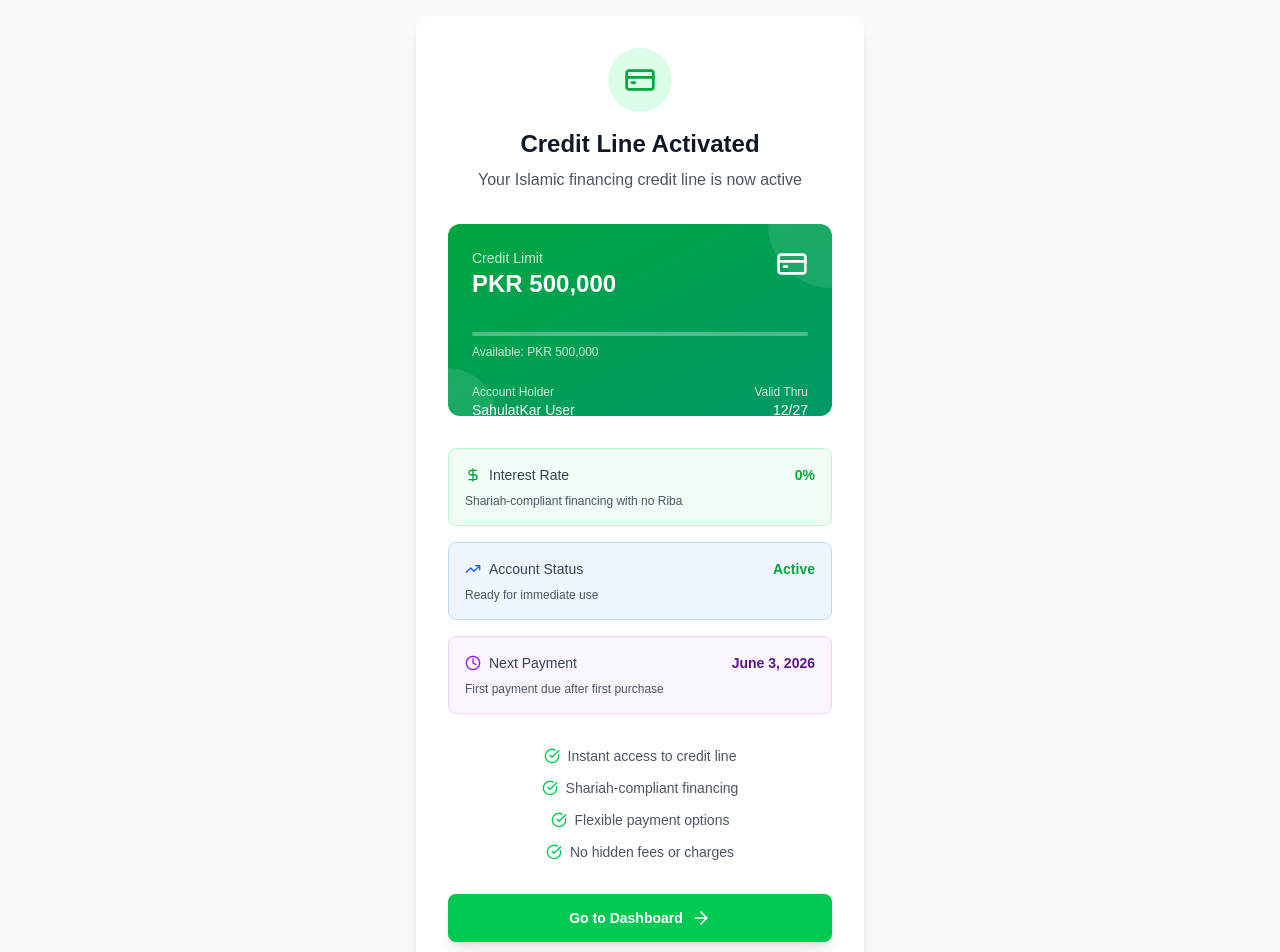
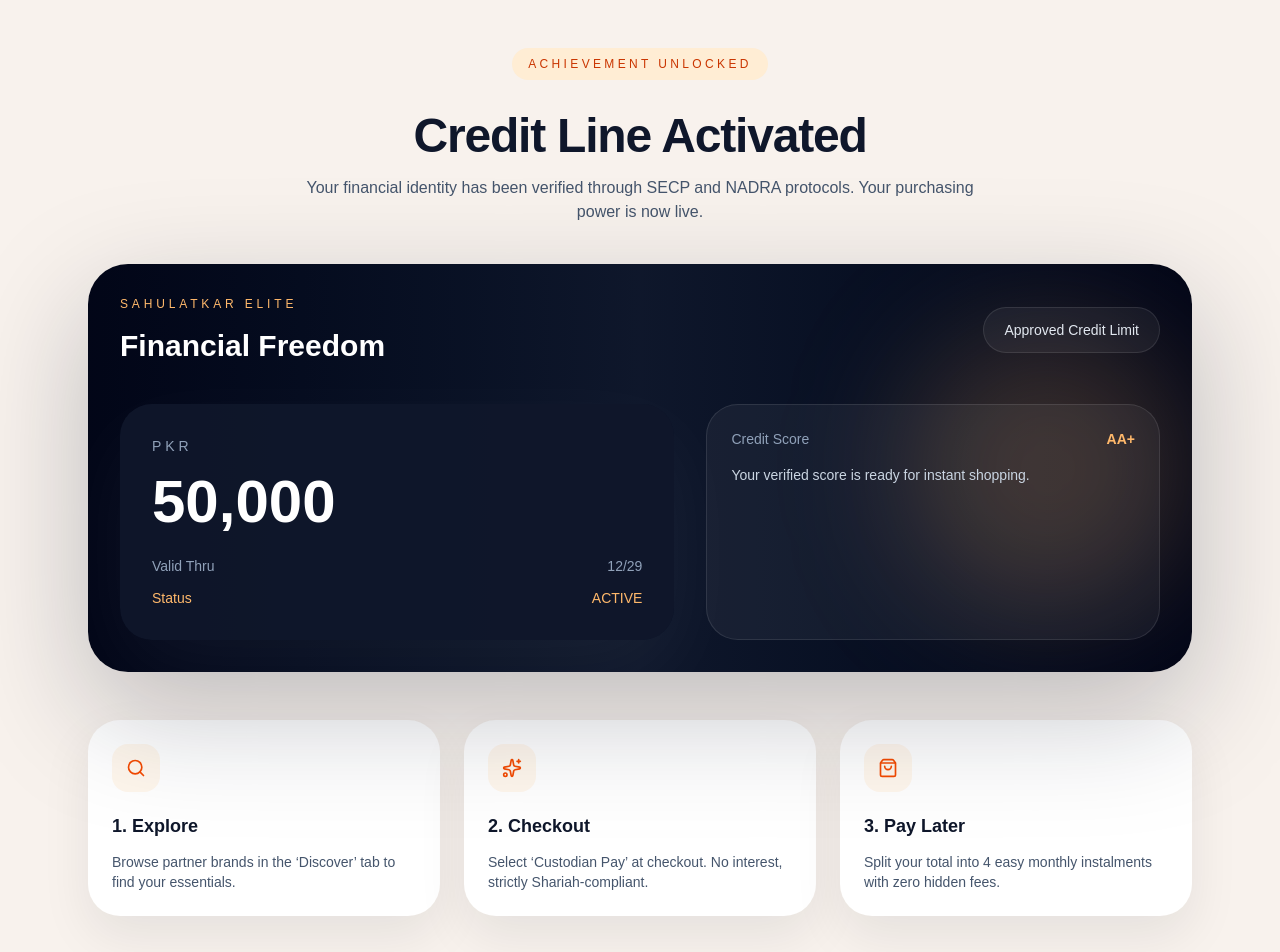
Before and after one commit to SahulatKar/Sahulatkar_Frontend, a Next.js app in the folder saulatkar-frontend/: page /financing/credit-line-activated in a window 1280 px wide. Shown: the top 952 px of the page. Built offline with nearby package versions, Linux system fonts and the light colour scheme.

Commit message:
Add credit line activated page with auto-redirect to product details

```diff
--- a/saulatkar-frontend/src/app/financing/credit-line-activated/page.tsx
+++ b/saulatkar-frontend/src/app/financing/credit-line-activated/page.tsx
@@ -1,247 +1,131 @@
 "use client"
 
 import { motion } from "framer-motion"
-import { useState, useEffect } from "react"
-import { CheckCircle, CreditCard, ArrowRight, Shield, TrendingUp, DollarSign, Clock } from "lucide-react"
+import { useEffect, useState } from "react"
+import { ArrowRight, Search, Shield, ShoppingBag, Sparkles } from "lucide-react"
 import { Button } from "@/components/ui/button"
 import { useRouter } from "next/navigation"
 
 export default function CreditLineActivated() {
-  const [countdown, setCountdown] = useState(10)
-  const [isActivating, setIsActivating] = useState(false)
-  const [activationComplete, setActivationComplete] = useState(false)
+  const [countdown, setCountdown] = useState(8)
   const router = useRouter()
 
   useEffect(() => {
-    // Start activation process
-    setIsActivating(true)
-
-    setTimeout(() => {
-      setIsActivating(false)
-      setActivationComplete(true)
-      localStorage.setItem('creditLineActivated', 'true')
-      localStorage.setItem('creditLimit', '500000')
-      localStorage.setItem('availableCredit', '500000')
-
-      // Start countdown for auto-redirect
-      const timer = setInterval(() => {
-        setCountdown(prev => {
+    const timer = window.setInterval(() => {
+      setCountdown((prev) => {
         if (prev <= 1) {
-            clearInterval(timer)
-            setTimeout(() => router.push('/dashboard'), 0)
+          window.clearInterval(timer)
+          router.push('/financing/product-details')
           return 0
         }
         return prev - 1
       })
     }, 1000)
 
-      return () => clearInterval(timer)
-    }, 3000)
+    return () => window.clearInterval(timer)
   }, [router])
 
-  const handleGoToDashboard = () => {
-    router.push('/dashboard')
+  const handleStartShopping = () => {
+    router.push('/financing/product-details')
   }
 
-  const creditDetails = {
-    creditLimit: 500000,
-    availableCredit: 500000,
-    interestRate: "0%",
-    monthlyPayment: 0,
-    nextPaymentDate: "June 3, 2026",
-    accountStatus: "Active"
+  const handleBack = () => {
+    router.push('/auth/verification-success')
   }
 
   return (
-    <div className="min-h-screen bg-gray-50 flex items-center justify-center p-4">
-      <motion.div
-        initial={{ opacity: 0, y: 20 }}
-        animate={{ opacity: 1, y: 0 }}
-        transition={{ duration: 0.6 }}
-        className="w-full max-w-md bg-white rounded-2xl shadow-lg p-8"
-      >
-        {/* Header */}
-        <motion.div
-          initial={{ opacity: 0 }}
-          animate={{ opacity: 1 }}
-          transition={{ duration: 0.6, delay: 0.2 }}
-          className="text-center mb-8"
-        >
-          <div className="w-16 h-16 bg-green-100 rounded-full flex items-center justify-center mx-auto mb-4">
-            <CreditCard className="w-8 h-8 text-green-600" />
-          </div>
-          <h1 className="text-2xl font-bold text-gray-900 mb-2">Credit Line Activated</h1>
-          <p className="text-gray-600">
-            Your Islamic financing credit line is now active
+    <div className="min-h-screen bg-[#f8f2ed] text-slate-900">
+      <div className="relative mx-auto max-w-6xl px-6 py-12">
+        <div className="mb-10 text-center">
+          <span className="inline-flex items-center rounded-full bg-orange-100 px-4 py-2 text-xs uppercase tracking-[0.28em] text-orange-700">
+            ACHIEVEMENT UNLOCKED
+          </span>
+          <h1 className="mt-8 text-5xl font-semibold tracking-tight">Credit Line Activated</h1>
+          <p className="mx-auto mt-4 max-w-2xl text-base text-slate-600">
+            Your financial identity has been verified through SECP and NADRA protocols. Your purchasing power is now live.
           </p>
-        </motion.div>
-
-        {/* Activation Progress */}
-        {isActivating && (
-          <motion.div
-            initial={{ opacity: 0 }}
-            animate={{ opacity: 1 }}
-            className="mb-8"
-          >
-            <div className="flex items-center justify-center space-x-2 mb-4">
-              <div className="w-2 h-2 bg-green-500 rounded-full animate-pulse"></div>
-              <div className="w-2 h-2 bg-green-500 rounded-full animate-pulse delay-75"></div>
-              <div className="w-2 h-2 bg-green-500 rounded-full animate-pulse delay-150"></div>
-            </div>
-            <p className="text-center text-gray-600 text-sm">
-              Activating your credit line...
-            </p>
-          </motion.div>
-        )}
-
-        {/* Success State */}
-        {activationComplete && (
-          <>
-            {/* Credit Card Visual */}
-            <motion.div
-              initial={{ opacity: 0, scale: 0.8 }}
-              animate={{ opacity: 1, scale: 1 }}
-              transition={{ duration: 0.6, delay: 0.8 }}
-              className="mb-8"
-            >
-              <div className="w-full h-48 bg-gradient-to-br from-green-600 to-emerald-600 rounded-xl p-6 text-white relative overflow-hidden">
-                <div className="absolute top-0 right-0 w-32 h-32 bg-white opacity-10 rounded-full -mr-16 -mt-16"></div>
-                <div className="absolute bottom-0 left-0 w-24 h-24 bg-white opacity-10 rounded-full -ml-12 -mb-12"></div>
-
-                <div className="relative z-10">
-                  <div className="flex justify-between items-start mb-8">
-                    <div>
-                      <p className="text-sm opacity-80">Credit Limit</p>
-                      <p className="text-2xl font-bold">PKR {creditDetails.creditLimit.toLocaleString()}</p>
-                    </div>
-                    <CreditCard className="w-8 h-8" />
         </div>
 
-                  <div className="mb-6">
-                    <div className="w-full h-1 bg-white opacity-30 rounded-full mb-2">
-                      <div className="w-full h-1 bg-white rounded-full"></div>
+        <div className="rounded-[40px] bg-gradient-to-r from-slate-950 via-slate-900 to-slate-950 p-8 shadow-[0_40px_120px_rgba(15,23,42,0.25)] text-white relative overflow-hidden">
+          <div className="absolute right-0 top-1/2 h-72 w-72 -translate-y-1/2 rounded-full bg-orange-300/20 blur-3xl" />
+          <div className="relative z-10">
+            <div className="flex flex-col gap-6 lg:flex-row lg:items-center lg:justify-between">
+              <div>
+                <p className="text-xs uppercase tracking-[0.32em] text-orange-300">Sahulatkar Elite</p>
+                <p className="mt-4 text-3xl font-semibold">Financial Freedom</p>
               </div>
-                    <p className="text-xs opacity-80">Available: PKR {creditDetails.availableCredit.toLocaleString()}</p>
+              <div className="rounded-[28px] border border-white/10 bg-white/5 px-5 py-3 text-sm text-slate-200">Approved Credit Limit</div>
             </div>
 
-                  <div className="flex justify-between items-end">
-                    <div>
-                      <p className="text-xs opacity-80">Account Holder</p>
-                      <p className="text-sm font-medium">SahulatKar User</p>
+            <div className="mt-10 grid gap-8 lg:grid-cols-[1.1fr_0.9fr]">
+              <div className="rounded-[32px] bg-slate-900/95 p-8 shadow-[0_30px_90px_rgba(255,255,255,0.05)]">
+                <p className="text-sm uppercase tracking-[0.28em] text-slate-400">PKR</p>
+                <p className="mt-4 text-6xl font-semibold">50,000</p>
+                <div className="mt-6 flex items-center justify-between text-sm text-slate-400">
+                  <span>Valid Thru</span>
+                  <span>12/29</span>
                 </div>
-                    <div className="text-right">
-                      <p className="text-xs opacity-80">Valid Thru</p>
-                      <p className="text-sm font-medium">12/27</p>
+                <div className="mt-3 flex items-center justify-between text-sm text-orange-300">
+                  <span>Status</span>
+                  <span>ACTIVE</span>
+                </div>
+              </div>
+
+              <div className="rounded-[32px] border border-white/10 bg-white/5 p-6 text-slate-100">
+                <div className="flex items-center justify-between text-sm text-slate-400">
+                  <span>Credit Score</span>
+                  <span className="text-orange-300 font-semibold">AA+</span>
+                </div>
+                <p className="mt-4 text-sm text-slate-300">Your verified score is ready for instant shopping.</p>
               </div>
             </div>
           </div>
         </div>
-            </motion.div>
 
-            {/* Credit Details */}
-            <motion.div
-              initial={{ opacity: 0, y: 20 }}
-              animate={{ opacity: 1, y: 0 }}
-              transition={{ duration: 0.6, delay: 1 }}
-              className="mb-8 space-y-4"
-            >
-              <div className="p-4 bg-green-50 rounded-lg border border-green-200">
-                <div className="flex items-center justify-between mb-2">
-                  <div className="flex items-center space-x-2">
-                    <DollarSign className="w-4 h-4 text-green-600" />
-                    <span className="text-sm font-medium text-gray-700">Interest Rate</span>
+        <div className="mt-12 grid gap-6 md:grid-cols-3">
+          <div className="rounded-[32px] bg-white p-6 shadow-[0_20px_50px_rgba(15,23,42,0.08)]">
+            <div className="flex h-12 w-12 items-center justify-center rounded-2xl bg-orange-50 text-orange-600">
+              <Search className="h-5 w-5" />
             </div>
-                  <span className="text-sm font-bold text-green-600">{creditDetails.interestRate}</span>
+            <h3 className="mt-5 text-lg font-semibold">1. Explore</h3>
+            <p className="mt-3 text-sm text-slate-600">Browse partner brands in the ‘Discover’ tab to find your essentials.</p>
           </div>
-                <p className="text-xs text-gray-600">Shariah-compliant financing with no Riba</p>
+          <div className="rounded-[32px] bg-white p-6 shadow-[0_20px_50px_rgba(15,23,42,0.08)]">
+            <div className="flex h-12 w-12 items-center justify-center rounded-2xl bg-orange-50 text-orange-600">
+              <Sparkles className="h-5 w-5" />
+            </div>
+            <h3 className="mt-5 text-lg font-semibold">2. Checkout</h3>
+            <p className="mt-3 text-sm text-slate-600">Select ‘Custodian Pay’ at checkout. No interest, strictly Shariah-compliant.</p>
+          </div>
+          <div className="rounded-[32px] bg-white p-6 shadow-[0_20px_50px_rgba(15,23,42,0.08)]">
+            <div className="flex h-12 w-12 items-center justify-center rounded-2xl bg-orange-50 text-orange-600">
+              <ShoppingBag className="h-5 w-5" />
+            </div>
+            <h3 className="mt-5 text-lg font-semibold">3. Pay Later</h3>
+            <p className="mt-3 text-sm text-slate-600">Split your total into 4 easy monthly instalments with zero hidden fees.</p>
+          </div>
         </div>
 
-              <div className="p-4 bg-blue-50 rounded-lg border border-blue-200">
-                <div className="flex items-center justify-between mb-2">
-                  <div className="flex items-center space-x-2">
-                    <TrendingUp className="w-4 h-4 text-blue-600" />
-                    <span className="text-sm font-medium text-gray-700">Account Status</span>
-                  </div>
-                  <span className="text-sm font-bold text-green-600">{creditDetails.accountStatus}</span>
-                </div>
-                <p className="text-xs text-gray-600">Ready for immediate use</p>
+        <div className="mt-12 flex flex-col gap-4 sm:flex-row sm:justify-center">
+          <Button
+            onClick={handleBack}
+            variant="outline"
+            className="w-full border-slate-300 bg-white text-slate-900 hover:bg-slate-50 sm:w-auto"
+          >
+            Back to Verification Success
+          </Button>
+          <Button
+            onClick={handleStartShopping}
+            className="w-full rounded-full bg-orange-600 px-10 py-4 text-white shadow-xl shadow-orange-300/30 hover:bg-orange-700 sm:w-auto"
+          >
+            Continue to Product Details
+          </Button>
         </div>
 
-              <div className="p-4 bg-purple-50 rounded-lg border border-purple-200">
-                <div className="flex items-center justify-between mb-2">
-                  <div className="flex items-center space-x-2">
-                    <Clock className="w-4 h-4 text-purple-600" />
-                    <span className="text-sm font-medium text-gray-700">Next Payment</span>
+        <div className="mt-6 text-center text-sm text-slate-500">
+          View Credit Terms & Limits
         </div>
-                  <span className="text-sm font-bold text-purple-900">{creditDetails.nextPaymentDate}</span>
       </div>
-                <p className="text-xs text-gray-600">First payment due after first purchase</p>
-              </div>
-            </motion.div>
-
-            {/* Success Features */}
-            <motion.div
-              initial={{ opacity: 0, y: 20 }}
-              animate={{ opacity: 1, y: 0 }}
-              transition={{ duration: 0.6, delay: 1.2 }}
-              className="mb-8 space-y-3"
-            >
-              <div className="flex items-center justify-center space-x-2 text-sm text-gray-600">
-                <CheckCircle className="w-4 h-4 text-green-500" />
-                <span>Instant access to credit line</span>
-              </div>
-              <div className="flex items-center justify-center space-x-2 text-sm text-gray-600">
-                <CheckCircle className="w-4 h-4 text-green-500" />
-                <span>Shariah-compliant financing</span>
-              </div>
-              <div className="flex items-center justify-center space-x-2 text-sm text-gray-600">
-                <CheckCircle className="w-4 h-4 text-green-500" />
-                <span>Flexible payment options</span>
-              </div>
-              <div className="flex items-center justify-center space-x-2 text-sm text-gray-600">
-                <CheckCircle className="w-4 h-4 text-green-500" />
-                <span>No hidden fees or charges</span>
-              </div>
-            </motion.div>
-
-            {/* Action Button */}
-            <motion.div
-              initial={{ opacity: 0, y: 20 }}
-              animate={{ opacity: 1, y: 0 }}
-              transition={{ duration: 0.6, delay: 1.4 }}
-            >
-              <Button
-                onClick={handleGoToDashboard}
-                className="w-full bg-green-500 hover:bg-green-600 text-white py-3 rounded-lg font-semibold transition-colors"
-              >
-                <div className="flex items-center justify-center">
-                  Go to Dashboard
-                  <ArrowRight className="w-5 h-5 ml-2" />
-                </div>
-              </Button>
-
-              <p className="text-center text-gray-500 text-sm mt-3">
-                Auto-redirecting in {countdown} seconds...
-              </p>
-            </motion.div>
-          </>
-        )}
-
-        {/* Security Notice */}
-        <motion.div
-          initial={{ opacity: 0 }}
-          animate={{ opacity: 1 }}
-          transition={{ duration: 0.6, delay: 1.6 }}
-          className="mt-6 p-4 bg-green-50 rounded-lg border border-green-200"
-        >
-          <div className="flex items-center space-x-2 text-green-700">
-            <Shield className="w-4 h-4" />
-            <p className="text-sm">
-              Your credit line is protected by advanced security measures
-            </p>
-          </div>
-        </motion.div>
-      </motion.div>
     </div>
   )
 }
```
Lines whose indentation alone changed are shown as unchanged.
